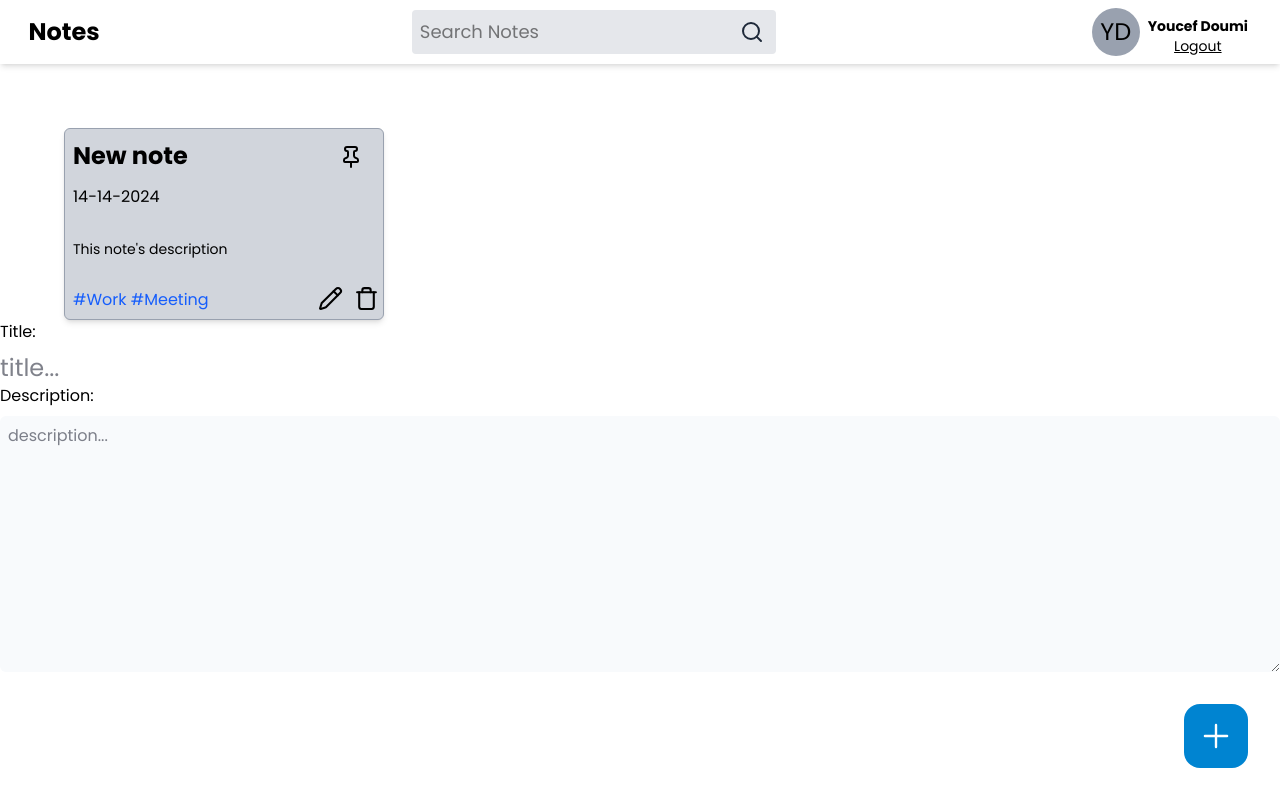
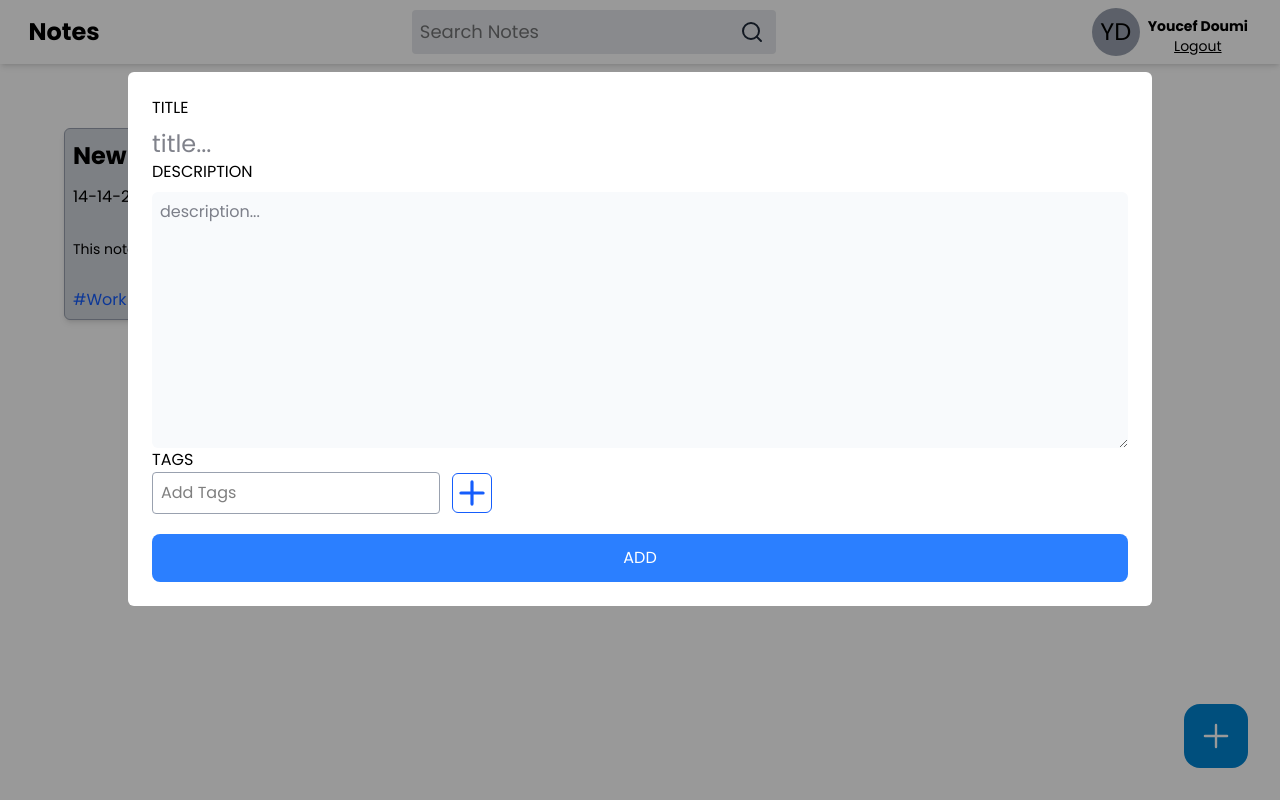
Before and after one commit to yoris29/Notes-App, a React (Vite) app in the folder frontend/: page / in a window 1280 px wide. Both pictures are taken after a click on the button 1216 px from the left and 736 px from the top of the page. Built offline with nearby package versions, Linux system fonts and the light colour scheme.

Commit message:
Added modal

```diff
--- a/frontend/package.json
+++ b/frontend/package.json
@@ -15,6 +15,7 @@
     "prop-types": "^15.8.1",
     "react": "^19.0.0",
     "react-dom": "^19.0.0",
+    "react-modal": "^3.16.3",
     "react-router-dom": "^7.2.0",
     "tailwindcss": "^4.0.8"
   },
--- /dev/null
+++ b/frontend/src/components/input/TagInput.jsx
@@ -0,0 +1,38 @@
+import PropTypes from "prop-types";
+import { Plus } from "lucide-react";
+import { useState } from "react";
+
+export const TagInput = ({ tags, setTags }) => {
+  const [inputValue, setInputValue] = useState("");
+
+  const addTags = () => {
+    if (inputValue.trim() !== "") {
+      // Set the tags array into the old array plus the new tag
+      setTags([...tags, inputValue.trim()]);
+      setInputValue("");
+    }
+  };
+
+  return (
+    <div className="flex items-center gap-3">
+      <input
+        className="border border-gray-400 p-2 rounded-sm w-72"
+        type="text"
+        placeholder="Add Tags"
+        value={tags}
+        onChange={(e) => setInputValue(e.target.value)}
+      />
+      <button>
+        <Plus
+          onClick={addTags}
+          className="border border-blue-600 text-blue-600 cursor-pointer h-10 w-10 rounded-md hover:bg-blue-600 hover:text-white transition-[0.3s]"
+        />
+      </button>
+    </div>
+  );
+};
+
+TagInput.propTypes = {
+  tags: PropTypes.array,
+  setTags: PropTypes.func,
+};
--- a/frontend/src/pages/home/AddEditNotes.jsx
+++ b/frontend/src/pages/home/AddEditNotes.jsx
@@ -1,8 +1,12 @@
+import { useState } from "react";
+import { TagInput } from "../../components/input/TagInput";
+
 export const AddEditNotes = () => {
+  const [tags, setTags] = useState([]);
   return (
-    <div>
+    <div className="">
       <div className="flex flex-col gap-2">
-        <label>Title:</label>
+        <label>TITLE</label>
         <input
           className="text-2xl text-slate-950 outline-none"
           placeholder="title..."
@@ -10,7 +14,7 @@ export const AddEditNotes = () => {
         />
       </div>
       <div className="flex flex-col gap-2">
-        <label className="">Description:</label>
+        <label className="">DESCRIPTION</label>
         <textarea
           className="text-md text-slate-950 bg-slate-50 p-2 rounded-md outline-none"
           placeholder="description..."
@@ -18,6 +22,18 @@ export const AddEditNotes = () => {
           rows={10}
         />
       </div>
+      <div>
+        <label>TAGS</label>
+        <TagInput tags={tags} setTags={setTags} />
+      </div>
+      <button
+        onClick={() => {}}
+        className="mt-5 p-3 w-full bg-blue-500 text-white rounded-lg "
+      >
+        ADD
+      </button>{" "}
     </div>
   );
 };
+
+export default AddEditNotes;
--- a/frontend/src/pages/home/Home.jsx
+++ b/frontend/src/pages/home/Home.jsx
@@ -1,13 +1,15 @@
 import { useState } from "react";
 import { NoteCard } from "../../components/cards/NoteCard";
 import { Navbar } from "../../components/navbar/Navbar";
-import { AddEditNotes } from "./AddEditNotes";
 import PropTypes from "prop-types";
 import { Plus } from "lucide-react";
+import Modal from "react-modal";
+import AddEditNotes from "./AddEditNotes";
 
 export const Home = () => {
   // TODO: new note button, map through notes using notes state
 
+  const [openModal, setOpenModal] = useState();
   const [isPinned, setIsPinned] = useState(false);
 
   const onPin = () => {
@@ -29,10 +31,24 @@ export const Home = () => {
           onPin={onPin}
         />
       </div>
-      <button className="absolute bottom-8 right-8 w-16 h-16 rounded-2xl bg-sky-600 hover:bg-sky-800 transition-[.3s] cursor-pointer text-white flex justify-center items-center">
+      <button
+        onClick={() => setOpenModal(true)}
+        className="absolute bottom-8 right-8 w-16 h-16 rounded-2xl bg-sky-600 hover:bg-sky-800 transition-[.3s] cursor-pointer text-white flex justify-center items-center"
+      >
         <Plus size={"38px"} strokeWidth={"1.5px"} />
       </button>
-      <AddEditNotes />
+
+      <Modal
+        isOpen={openModal}
+        onRequestClose={() => setOpenModal(false)}
+        style={{
+          overlay: { backgroundColor: "rgba(0,0,0,0.4)" },
+        }}
+        contentLabel="Example Modal"
+        className="w-256 mx-auto mt-18 bg-white p-6 rounded-md"
+      >
+        <AddEditNotes />
+      </Modal>
     </div>
   );
 };
```
Also changed, not shown: 1 other file (tests, documents, lock files or other folders).
